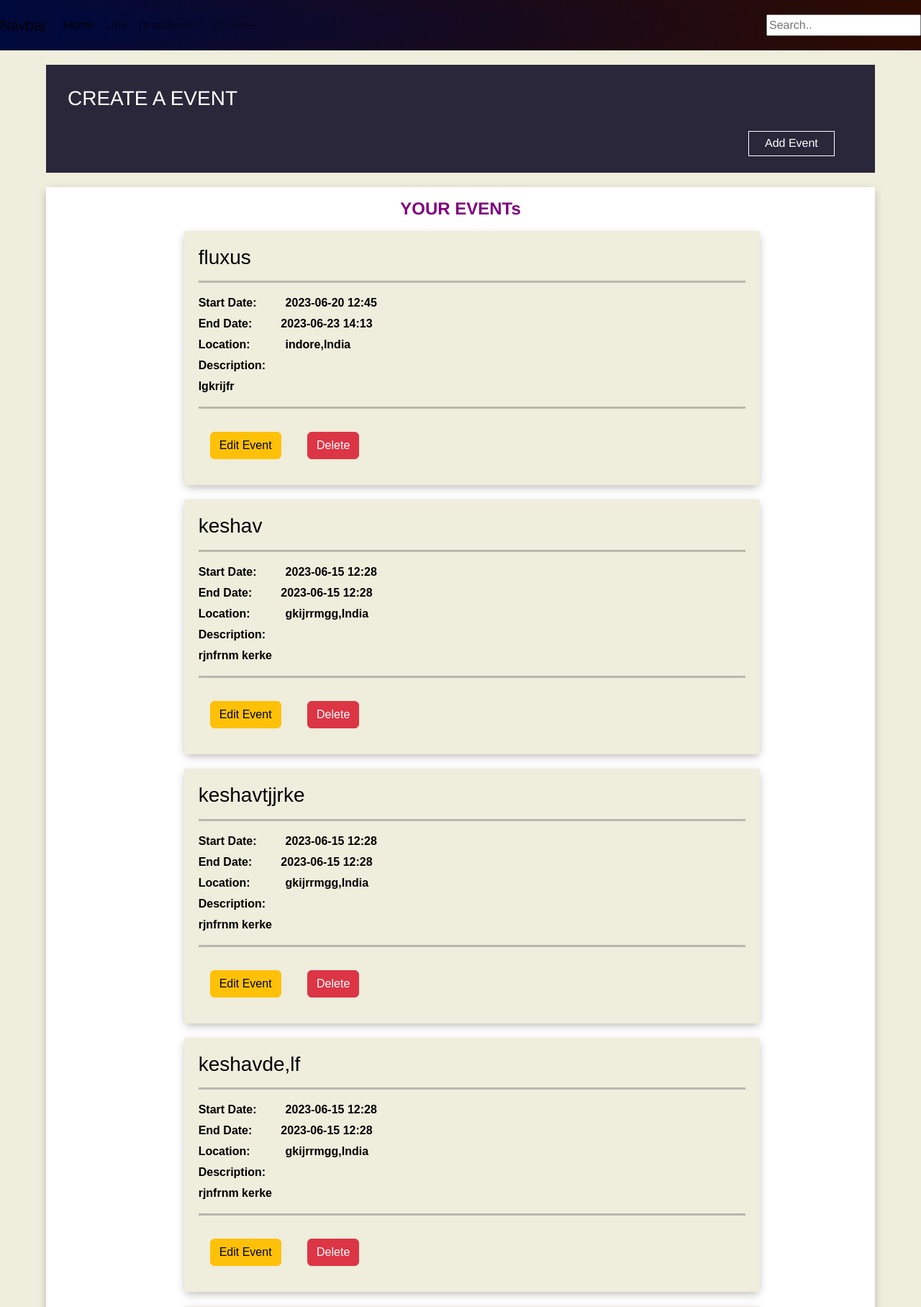
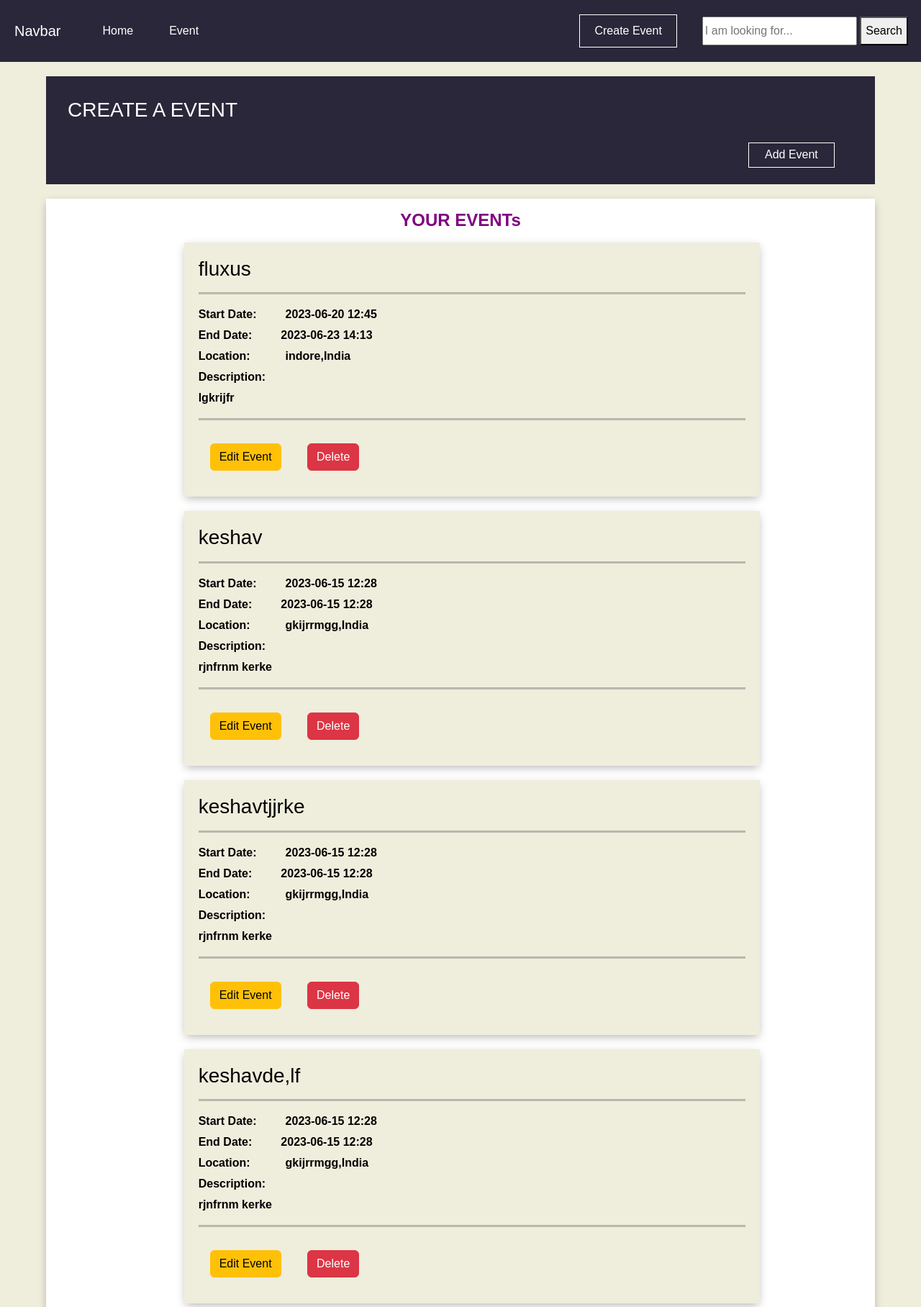
Before and after one commit to chiranjivikeshav/IITISoC-23-Web-13-Event_ticketing_platform, a Django app: page /organizerDashoard in a window 1280 px wide. Shown: the top 1816 px of the page at 72% size. Run offline with Django 4.2, Linux system fonts and the light colour scheme; data comes from the database, SQL or seed files in the repository; some libraries are stand-ins or nearby versions.

Commit message:
commit maasage2

```diff
--- a/organizer/views.py
+++ b/organizer/views.py
@@ -3,7 +3,7 @@ from organizer.models import Eventdetails, Ticket
 from django.shortcuts import get_object_or_404
 # Create your views here.
 def home(request):
-    return render(request,"base.html")
+    return render(request,"auth.html")
 def dashboard(request):
     allEvents =Eventdetails.objects.all()
     allTickets =Ticket.objects.all()
--- a/templates/base.html
+++ b/templates/base.html
@@ -10,46 +10,86 @@
     <title>{% block title %}Ticketing Plateform{% endblock title %}</title>
     {% block link %}{% endblock%}
     <style>
-    nav{
-      background: linear-gradient(to right,#00093c,#2d0b00);
-      height:70px;
-      color:white;
-      margin:0px;
+
+      body {
+        margin: 0;
+        background-color: #efeddc;
+        font-family: "Rubik", sans-serif;
+        color:white;
     }
-    .navbar-collapse{
-      background: linear-gradient(to right,#00093c,#2d0b00);
-    }
-    .navbar-toggler{
-      margin:10px;
-      z-index:100;
-    }
-    nav .navbar-brand{
+      .navbar {
+        background: linear-gradient(to right, #292739, #292739);
+        height: 86px;
+        margin: 0px;
+
     }
 
-    .topnav input[type=text] {
-      float: right;
-      padding: 6px;
-      border: none;
-      margin-top: 8px;
-      margin-right: 16px;
-      font-size: 17px;
+    .navbar-light .navbar-brand {
+        color: white;
+        margin-left:20px;
     }
 
-    /* When the screen is less than 600px wide, stack the links and the search field vertically instead of horizontally */
-    @media screen and (max-width: 600px) {
-      .topnav a, .topnav input[type=text] {
-        float: none;
-        display: block;
-        text-align: left;
-        width: 100%;
-        margin: 0;
-        padding: 14px;
-      }
-      .topnav input[type=text] {
-        border: 1px solid #ccc;
-      }
+    .navbar-light .navbar-nav .nav-link {
+        color: white;
+        margin-left: 34px;
     }
 
+    .navbar-toggler {
+        margin: 10px;
+    }
+
+    .navbar-collapse {
+        width: 70px;
+        background: #292739;
+        z-index: 100;
+    }
+
+    .preview-zone {
+        display: inline-block;
+        padding: 8px;
+        margin: 10px;
+
+    }
+
+    .preview-zone section input {
+        height: 40px;
+    }
+
+    .preview-zone section button {
+        height: 40px;
+    }
+
+
+    .navbarbutton
+    {
+    display: flex;
+    flex-wrap: wrap-reverse;
+    margin: 10px;
+    align-self: flex-end;
+   }
+    #navbarbutton1
+    {
+    align-self: center;
+    margin: 5px 7px;
+    padding: 0px 10px;
+    border:1px solid white;
+    background: none;
+    color: white;
+
+}
+
+#navbarbutton1:hover
+{
+    background: white;
+    color: black;
+    cursor: pointer;
+
+}
+.navbarbutton p
+{
+    margin: 5px;
+    padding: 5px;
+}
     {% block css %}
     {% endblock%}
       </style>
@@ -64,38 +104,42 @@
 
       <div class="collapse navbar-collapse" id="navbarSupportedContent">
         <ul class="navbar-nav mr-auto">
-          <li class="nav-item active">
+          <li class="nav-item ">
             <a class="nav-link" href="#">Home <span class="sr-only">(current)</span></a>
           </li>
           <li class="nav-item">
-            <a class="nav-link" href="#">Link</a>
+            <a class="nav-link" href="#">Event</a>
           </li>
-          <li class="nav-item dropdown">
-            <a class="nav-link dropdown-toggle" href="#" id="navbarDropdown" role="button" data-toggle="dropdown" aria-haspopup="true" aria-expanded="false">
-              Dropdown
-            </a>
-            <div class="dropdown-menu" aria-labelledby="navbarDropdown">
-              <a class="dropdown-item" href="#">Action</a>
-              <a class="dropdown-item" href="#">Another action</a>
-              <div class="dropdown-divider"></div>
-              <a class="dropdown-item" href="#">Something else here</a>
-            </div>
-          </li>
-          <li class="nav-item">
-            <a class="nav-link disabled" href="#" tabindex="-1" aria-disabled="true">Disabled</a>
-          </li>
+
+
+
         </ul>
-        <form class="form-inline my-2 my-lg-0">
-          <input type="text" placeholder="Search..">
-          {% comment %} <input class="form-control mr-sm-2" type="search" placeholder="Search" aria-label="Search"> {% endcomment %}
-          {% comment %} <button class="btn btn-outline-success my-2 my-sm-0" type="submit">Search</button> {% endcomment %}
-        </form>
+        <div class="navbarbutton">
+          <button id="navbarbutton1">
+              <p>Create Event</p>
+          </button>
+         </div>
+
+            <div class="preview-zone ">
+                <section class="search" role="search">
+                  <form action="#" method="get" class="search__form">
+                    <input id="basic-search" class="search__input" type="search" name="search" maxlength="100" placeholder="I am looking for..." required />
+                    <button class="search__btn-submit" type="submit">Search</button>
+                  </form>
+                </section>
+              </div>
+
+
+
       </div>
     </nav>
       {% block body %}
 
       {% endblock body %}
   </body>
+  <script src="https://code.jquery.com/jquery-3.3.1.slim.min.js" integrity="sha384-q8i/X+965DzO0rT7abK41JStQIAqVgRVzpbzo5smXKp4YfRvH+8abtTE1Pi6jizo" crossorigin="anonymous"></script>
+  <script src="https://cdn.jsdelivr.net/npm/popper.js@1.14.7/dist/umd/popper.min.js" integrity="sha384-UO2eT0CpHqdSJQ6hJty5KVphtPhzWj9WO1clHTMGa3JDZwrnQq4sF86dIHNDz0W1" crossorigin="anonymous"></script>
+  <script src="https://cdn.jsdelivr.net/npm/bootstrap@4.3.1/dist/js/bootstrap.min.js" integrity="sha384-JjSmVgyd0p3pXB1rRibZUAYoIIy6OrQ6VrjIEaFf/nJGzIxFDsf4x0xIM+B07jRM" crossorigin="anonymous"></script>
   <script src="https://stackpath.bootstrapcdn.com/bootstrap/4.5.2/js/bootstrap.min.js" integrity="sha384-B4gt1jrGC7Jh4AgTPSdUtOBvfO8shuf57BaghqFfPlYxofvL8/KUEfYiJOMMV+rV" crossorigin="anonymous"></script>
   {% block js %}
   {% endblock js %}
--- a/templates/organizer.html
+++ b/templates/organizer.html
@@ -11,12 +11,7 @@
     <link href="https://fonts.googleapis.com/icon?family=Material+Icons" rel="stylesheet">
 {% endblock %}
 {%block css%}
-body {
-    margin: 0;
-    background-color: #efeddc;
-    font-family: 'Franklin Gothic Medium', 'Arial Narrow', Arial, sans-serif;
-    color:white;
-}
+
 
 .create-event {
     color: white;
@@ -287,25 +282,25 @@ hr{
             <div class="mx-3 my-3" style="float: left;width: 320px;margin-right: 30px;">
                 <h4>BASIC DETAILS</h4>
                 <label for="event-name" class="form-label">EVENT NAME</label>
-                <input type="text" class="form-control" id="event-name" name="event_name">
+                <input type="text" class="form-control" id="event-name" name="event_name" required>
 
                 <label for="event-display-name" class="form-label">EVENT DISPLAY NAME</label>
-                <input type="text" class="form-control" id="event-display-name" name="event_dispaly_name">
+                <input type="text" class="form-control" id="event-display-name" name="event_dispaly_name" required>
 
                 <label for="event-start-date" class="form-label">EVENT START FROM</label>
-                <input type="datetime-local" class="form-control" id="event-start-date" name="event_start_date">
+                <input type="datetime-local" class="form-control" id="event-start-date" name="event_start_date"required>
 
                 <label for="event-end-date" class="form-label">EVENT ENDS AT</label>
-                <input type="datetime-local" class="form-control" id="event-end-date" name="event_end_date">
+                <input type="datetime-local" class="form-control" id="event-end-date" name="event_end_date"required>
                 <h4 class="my-3">EVENT VENUE</h4>
                 <label for="event-address" class="form-label">ADDRESS</label>
-                <input type="text" class="form-control" id="event-address" name="event_address">
+                <input type="text" class="form-control" id="event-address" name="event_address">required
 
                 <label for="event-city" class="form-label">CITY</label>
-                <input type="text" class="form-control" id="event-city" name="event_city">
+                <input type="text" class="form-control" id="event-city" name="event_city"required>
 
                 <label for="event-state" class="form-label">STATE</label>
-                <select name="event_state" id="event-state" class="form-control">
+                <select name="event_state" id="event-state" class="form-control"required>
                     <option value="None">---Select---</option>
                     <option value="Andhra Pradesh">Andhra Pradesh</option>
                     <option value="Andaman and Nicobar Islands">Andaman and Nicobar Islands</option>
@@ -346,12 +341,12 @@ hr{
                 </select>
 
                 <label for="event-country" class="form-label">COUNTRY</label>
-                <select name="event_country" id="event-country" class="form-control">
+                <select name="event_country" id="event-country" class="form-control"required>
                     <option value="None">---Select---</option>
                     <option value="India">India</option>
                 </select>
                 <label for="event-zipcode" class="form-label">ZIP</label>
-                <input type="number" class="form-control" id="event-zipcode" name="event_zipcode">
+                <input type="number" class="form-control" id="event-zipcode" name="event_zipcode"required>
             </div>
             <div class="mx-3 my-3" style="width: 320px;margin-left: 30px;">
                 <div id="tickets-container">
@@ -359,20 +354,17 @@ hr{
                         <h4>Ticket 1</h4>
                         <div class="form-group">
                             <label for="name1">TICKET NAME</label>
-                            <input type="text" class="form-control" id="name1" name="name1"
-                                placeholder="Enter ticket name">
+                            <input type="text" class="form-control" id="name1" name="name1"placeholder="Enter ticket name"required>
                         </div>
 
                         <div class="form-group">
                             <label for="price1">TICKET PRICE</label>
-                            <input type="number" class="form-control" id="price1" name="price1"
-                                placeholder="Enter ticket price">
+                            <input type="number" class="form-control" id="price1" name="price1"placeholder="Enter ticket price"required>
                         </div>
 
                         <div class="form-group">
                             <label for="quantity1">NUMBER OF TICKETS</label>
-                            <input type="number" class="form-control" id="quantity1" name="quantity1"
-                                placeholder="Enter quantity">
+                            <input type="number" class="form-control" id="quantity1" name="quantity1"placeholder="Enter quantity"required>
                         </div>
                     </div>
                 </div>
@@ -384,7 +376,7 @@ hr{
         </div>
         <div class="textarea-for-description my-3">
             <h4 class="my-3">WRITE DESCRIPTION</h4>
-            <textarea id="myTextarea" name="event-description"></textarea>
+            <textarea id="myTextarea" name="event-description" required></textarea>
         </div>
 
 
```
Also changed, not shown: templates/auth.html (added, +281 -0 lines), templates/home.html (added, +24 -0 lines).
